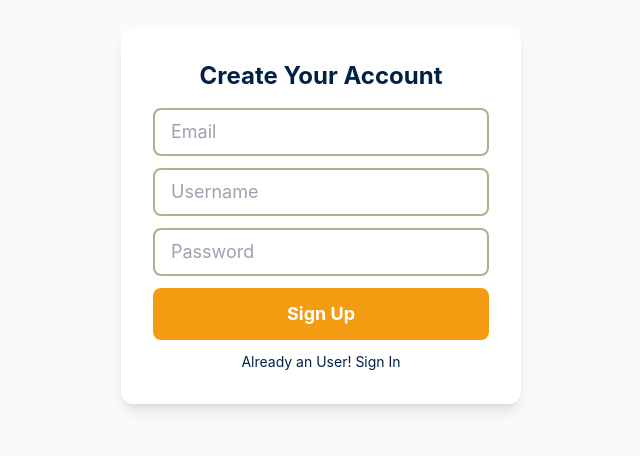
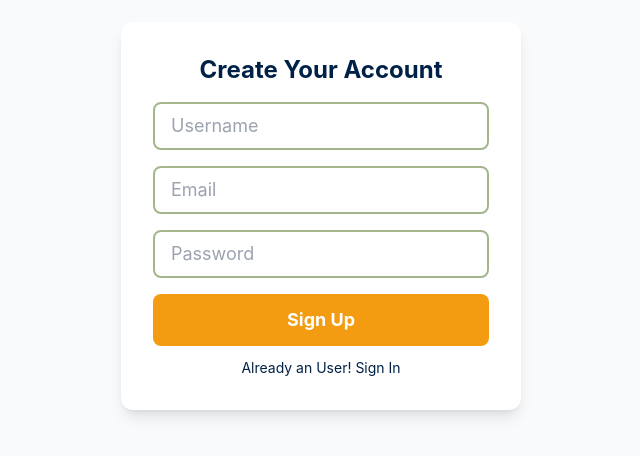
Before and after one commit to Clusters-Config/Fin-Quest, a React (Vite) app in the folder frontend/: page /login in a window 1280 px wide. Shown: the part 184-640 px from the top of the page, without its empty margins (319-959 px from the left). Built offline with nearby package versions, Linux system fonts and the light colour scheme.

Commit message:
commit:login-signup

```diff
--- a/frontend/src/pages/Login-signup.jsx
+++ b/frontend/src/pages/Login-signup.jsx
@@ -19,9 +19,9 @@ function Login_signup() {
           {isLogin ? (
             <div className="flex flex-col items-center w-full">
               <h2 className="text-2xl font-bold text-[#002147] mb-4">Welcome Back!</h2>
-              <input type="text" placeholder="Username" className="w-full py-2 px-4 mb-3 border-2 rounded-lg text-lg border-[#A5B68D] outline-none focus:border-[#F39C12] text-[#002147]" />
+              <input type="text" placeholder="Email" className="w-full py-2 px-4 mt-1 border-2 rounded-lg text-lg border-[#A5B68D] outline-none focus:border-[#F39C12] text-[#002147]" />
               <br />
-              <input type="password" placeholder="Password" className="w-full py-2 px-4 mb-3 border-2 rounded-lg text-lg border-[#A5B68D] outline-none focus:border-[#F39C12] text-[#002147]" />
+              <input type="password" placeholder="Password" className="w-full py-2 px-4 mb-4 border-2 rounded-lg text-lg border-[#A5B68D] outline-none focus:border-[#F39C12] text-[#002147]" />
               <div className="w-full flex justify-between items-center mb-3">
                 <label className="flex items-center space-x-2 text-lg text-[#6C757D]">
                   <input type="checkbox" />
@@ -39,10 +39,10 @@ function Login_signup() {
           ) : (
             <div className="flex flex-col items-center w-full">
               <h2 className="text-2xl font-bold text-[#002147] mb-4">Create Your Account</h2>
-              <input type="email" placeholder="Email" className="w-full py-2 px-4 mb-3 border-2 rounded-lg text-lg border-[#A5B68D] outline-none focus:border-[#F39C12] text-[#002147]" />
               <input type="text" placeholder="Username" className="w-full py-2 px-4 mb-3 border-2 rounded-lg text-lg border-[#A5B68D] outline-none focus:border-[#F39C12] text-[#002147]" />
-              <input type="password" placeholder="Password" className="w-full py-2 px-4 mb-3 border-2 rounded-lg text-lg border-[#A5B68D] outline-none focus:border-[#F39C12] text-[#002147]" />
-              <button className="w-full py-3 text-lg font-bold text-white bg-[#F39C12] rounded-lg cursor-pointer hover:bg-[#e68912] transition-colors duration-300">
+              <input type="email" placeholder="Email" className="w-full py-2 px-4 mb-3 mt-1 border-2 rounded-lg text-lg border-[#A5B68D] outline-none focus:border-[#F39C12] text-[#002147]" />
+              <input type="password" placeholder="Password" className="w-full py-2 px-4 mt-1 mb-3 border-2 rounded-lg text-lg border-[#A5B68D] outline-none focus:border-[#F39C12] text-[#002147]" />
+              <button className="w-full py-3 mt-1  text-lg font-bold text-white bg-[#F39C12] rounded-lg cursor-pointer hover:bg-[#e68912] transition-colors duration-300">
                 Sign Up
               </button>
               <h2 className="mt-3 text-sm text-[#002147]">Already an User!
```
